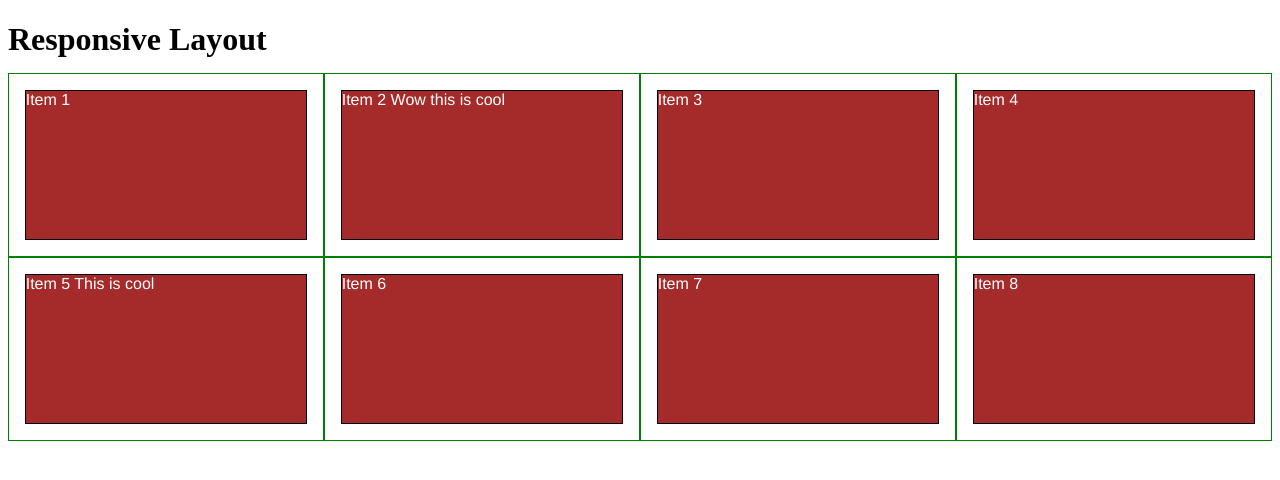
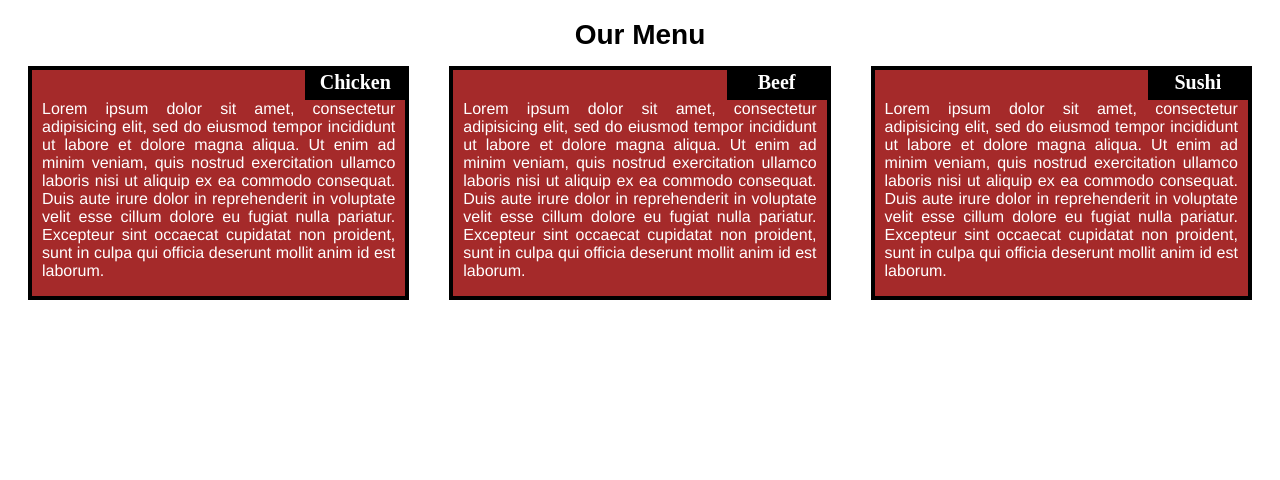
Before and after one commit to 95f/CSS, a plain HTML site: page module2/web.html in a window 1280 px wide. Drawn offline with Linux system fonts and the light colour scheme; a web font is replaced by a local one.

Commit message:
Update web.html

```diff
--- a/module2/web.html
+++ b/module2/web.html
@@ -2,27 +2,58 @@
 <html>
 <head>
 <meta charset="utf-8">
-<title>Responsive Layout</title>
+<title>Our Menu</title>
+<link rel="stylesheet" href="https://fonts.googleapis.com/css?family=Sofia">
 <style>
 
 /********** Base styles **********/
 * {
   box-sizing: border-box;
+
 }
 h1 {
   margin-bottom: 15px;
+  font-family: Sofia, sans-serif;
+  font-size: 175%;
+  text-align: center;
+
+}
+
+h2 {
+  border: 1px solid black;
+  background-color: black;
+  width: 100px;
+  height: 30px;
+  font-family: Sofia;
+  font-size: 125%;
+  color: white;
+  position: relative;
+  float: right;
+  text-align: center;
+  margin-top: 0px;
+  margin-bottom: 0px;
 }
 
 p {
-  border: 1px solid black;
+  padding-left: 10px;
+  padding-right: 10px;
+  text-align: justify;
+  margin-top: 30px;
+
+}
+
+.container {
+  border: 4px solid black;
   background-color: #A52A2A;
-  width: 90%;
-  height: 150px;
-  margin-right: auto;
-  margin-left: auto;
+  height: auto;
+  margin-right: 20PX;
+  margin-left: 20PX;
+  margin-bottom: 20PX;
   font-family: Helvetica;
   color: white;
 }
+
+
 
 /* Simple Responsive Framework. */
 .row {
@@ -30,10 +61,9 @@ p {
 }
 
 /********** Large devices only **********/
-@media (min-width: 1200px) {
+@media (min-width: 992px) {
   .col-lg-1, .col-lg-2, .col-lg-3, .col-lg-4, .col-lg-5, .col-lg-6, .col-lg-7, .col-lg-8, .col-lg-9, .col-lg-10, .col-lg-11, .col-lg-12 {
     float: left;
-    border: 1px solid green;
   }
   .col-lg-1 {
     width: 8.33%;
@@ -74,10 +104,9 @@ p {
 }
 
 /********** Medium devices only **********/
-@media (min-width: 950px) and (max-width: 1199px) {
+@media (min-width: 768px) and (max-width: 991px) {
   .col-md-1, .col-md-2, .col-md-3, .col-md-4, .col-md-5, .col-md-6, .col-md-7, .col-md-8, .col-md-9, .col-md-10, .col-md-11, .col-md-12 {
     float: left;
-    border: 1px solid green;
   }
   .col-md-1 {
     width: 8.33%;
@@ -117,21 +146,33 @@ p {
   }
 }
 
+
 </style>
 
 </head>
 <body>
-<h1>Responsive Layout</h1>
+<h1>Our Menu</h1>
 
 <div class="row">
-  <div class="col-lg-3 col-md-6"><p>Item 1</p></div>
-  <div class="col-lg-3 col-md-6"><p>Item 2 Wow this is cool</p></div>
-  <div class="col-lg-3 col-md-6"><p>Item 3</p></div>
-  <div class="col-lg-3 col-md-6"><p>Item 4</p></div>
-  <div class="col-lg-3 col-md-6"><p>Item 5 This is cool</p></div>
-  <div class="col-lg-3 col-md-6"><p>Item 6</p></div>
-  <div class="col-lg-3 col-md-6"><p>Item 7</p></div>
-  <div class="col-lg-3 col-md-6"><p>Item 8</p></div>
+  <div class="col-lg-4 col-md-6">
+    <div class="container"><h2>Chicken</h2>
+    <p>Lorem ipsum dolor sit amet, consectetur adipisicing elit, sed do eiusmod tempor incididunt ut labore et dolore magna aliqua. Ut enim ad minim veniam, quis nostrud exercitation ullamco laboris nisi ut aliquip ex ea commodo consequat. Duis aute irure dolor in reprehenderit in voluptate velit esse cillum dolore eu fugiat nulla pariatur. Excepteur sint occaecat cupidatat non proident, sunt in culpa qui officia deserunt mollit anim id est laborum.
+    </p>
+    </div>
+  </div>
+  <div class="col-lg-4 col-md-6">
+    <div class="container"><h2>Beef</h2>
+    <p>Lorem ipsum dolor sit amet, consectetur adipisicing elit, sed do eiusmod tempor incididunt ut labore et dolore magna aliqua. Ut enim ad minim veniam, quis nostrud exercitation ullamco laboris nisi ut aliquip ex ea commodo consequat. Duis aute irure dolor in reprehenderit in voluptate velit esse cillum dolore eu fugiat nulla pariatur. Excepteur sint occaecat cupidatat non proident, sunt in culpa qui officia deserunt mollit anim id est laborum.
+    </p>
+    </div>
+  </div>
+  <div class="col-lg-4 col-md-12">
+    <div class="container"><h2>Sushi</h2>
+    <p>Lorem ipsum dolor sit amet, consectetur adipisicing elit, sed do eiusmod tempor incididunt ut labore et dolore magna aliqua. Ut enim ad minim veniam, quis nostrud exercitation ullamco laboris nisi ut aliquip ex ea commodo consequat. Duis aute irure dolor in reprehenderit in voluptate velit esse cillum dolore eu fugiat nulla pariatur. Excepteur sint occaecat cupidatat non proident, sunt in culpa qui officia deserunt mollit anim id est laborum.
+    </p>
+    </div>
+  </div>
+
 </div>
 
 </body>
```
